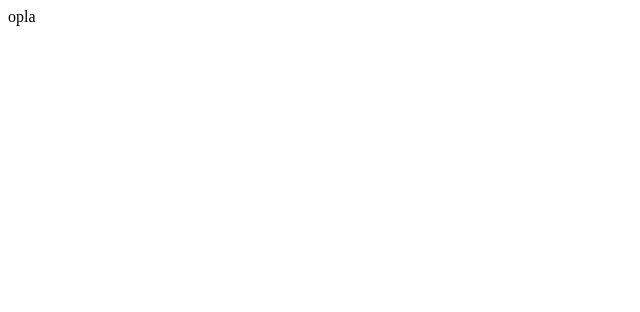
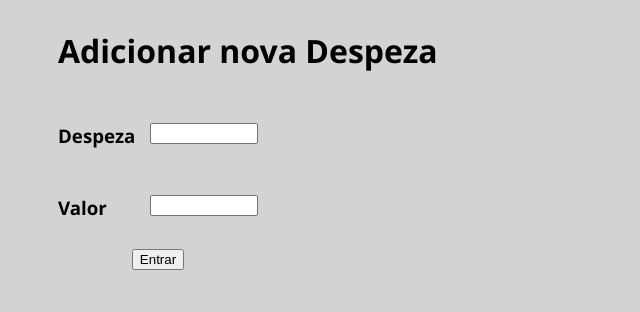
Before and after one commit to SeraosBolt/hackathon, a plain HTML site: page AgroControl/Gastos_Lucros/pagGasto/gasto.html in a window 1280 px wide. Shown: the whole page, without its empty margins (0-640 px from the left). Drawn offline with Linux system fonts and the light colour scheme.

Commit message:
Criei a janela Nova Despeza

```diff
--- /dev/null
+++ b/AgroControl/Gastos_Lucros/pagGasto/Styles/stylePagGastos.css
@@ -0,0 +1,48 @@
+body{
+    width: 500px;
+    height: 300px;
+    /*border: 1px solid black;*/
+    background-color: lightgray;
+    font-family: 'Segoe UI', Tahoma, Geneva, Verdana, sans-serif;
+}
+
+div{
+    display: flex;
+    justify-content: space-around;
+}
+
+.gridContainer{
+    display: grid;
+    gap: 10px;
+    grid-template-areas:
+    'title'
+    'login'
+    'password'
+    'btLogin';
+}
+
+#titleLoginGrid{
+    grid-area: title;
+    align-content: center;
+    width: 400px;
+}
+
+#userInputGrid{
+    grid-area: login;
+    width: 200px;
+}
+
+#passwordInputGrid{
+    grid-area: password;
+    width: 200px;
+}
+
+#divBtnLogin{
+    grid-area: btLogin;
+    width: 200px;
+}
+input{
+    width: 100px;
+    display: inline-flex;
+    float: right;
+}
--- a/AgroControl/Gastos_Lucros/pagGasto/gasto.html
+++ b/AgroControl/Gastos_Lucros/pagGasto/gasto.html
@@ -1,12 +1,16 @@
 <!DOCTYPE html>
-<html lang="en">
+<html>
 <head>
-    <meta charset="UTF-8">
-    <meta http-equiv="X-UA-Compatible" content="IE=edge">
-    <meta name="viewport" content="width=device-width, initial-scale=1.0">
-    <title>Document</title>
+    <meta charset='utf-8'>
+    <title>Nova Despeza</title>
+    <link href="Styles/stylePagGastos.css" rel="stylesheet" type="text/css">
 </head>
 <body>
-    opla
+    <div class="gridContainer">
+        <h1 class="grid-item" id="titleLoginGrid">Adicionar nova Despeza</h1>
+        <h3 class="grid-item" id="userInputGrid">Despeza <input id="inpUser"></h3>
+        <h3 class="grid-item" id="passwordInputGrid">Valor <input></h3>
+        <div class="grid-item" id="divBtnLogin"><button id="btnLogin">Entrar</button></div>
+    </div>
 </body>
-</html>
+</html></html>
```
